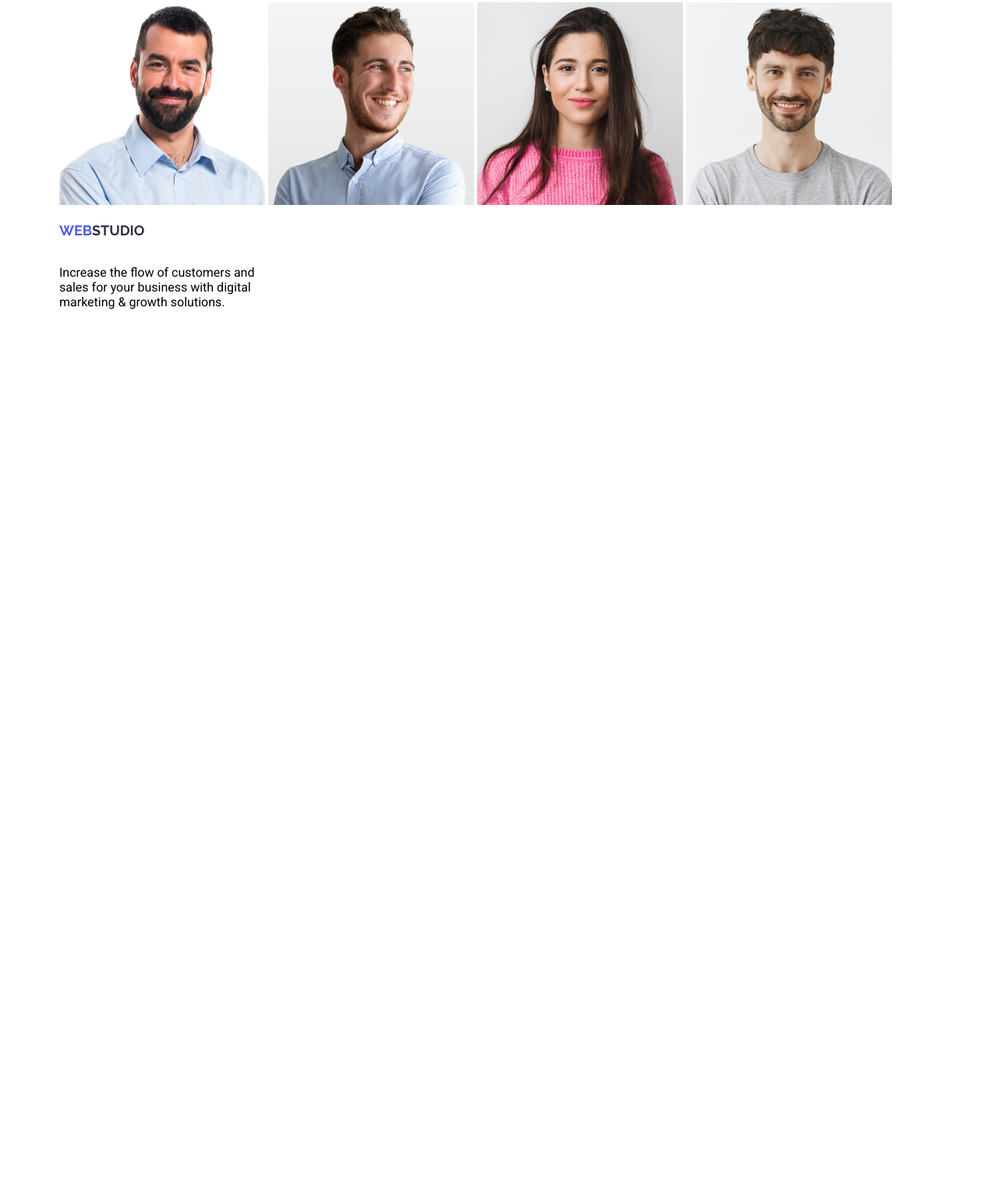
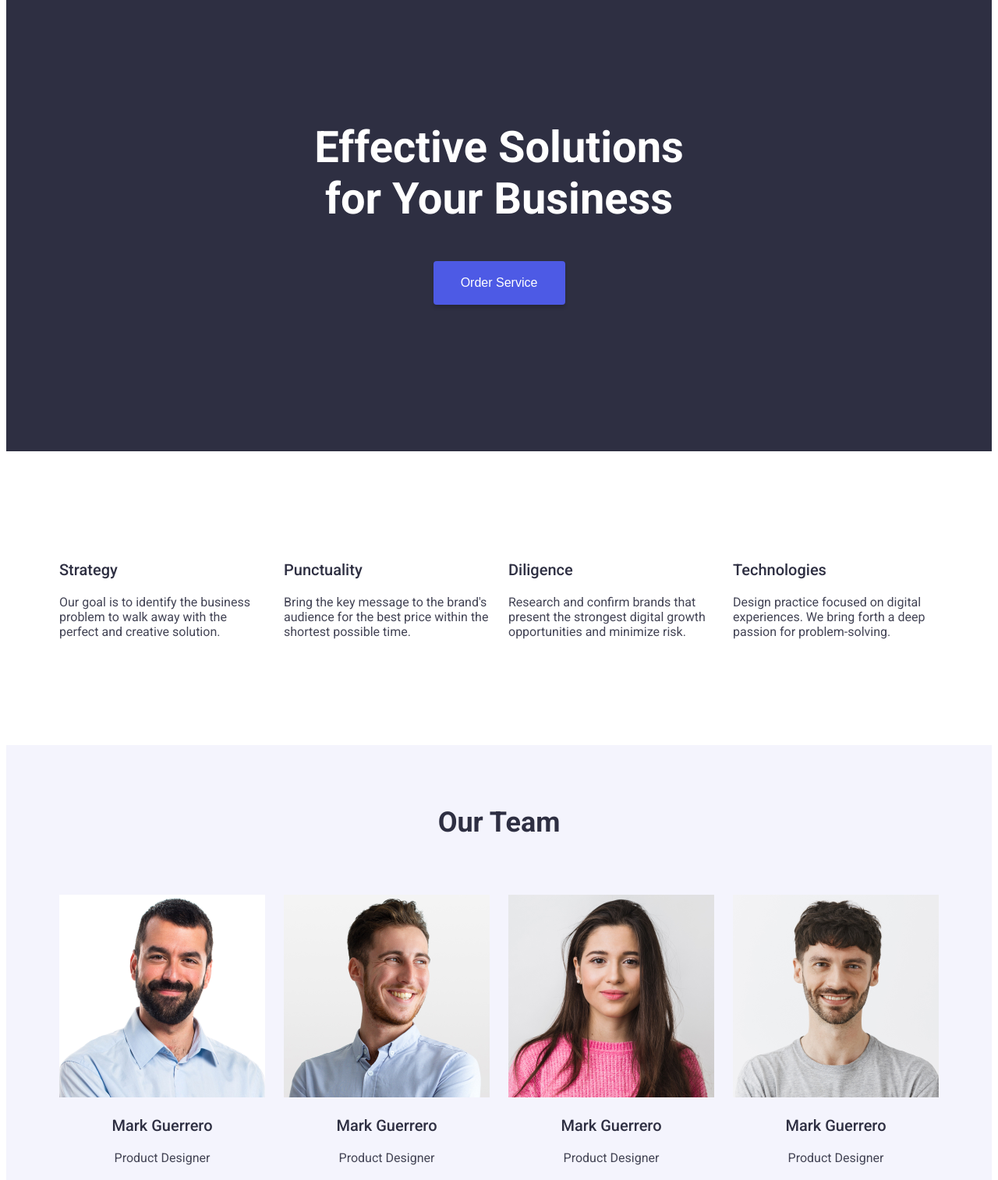
Before and after one commit to Savranin-Denis/goit-markup-hw-01, a plain HTML site: page index.html in a window 1280 px wide. Shown: the part 158-1672 px from the top of the page at 78% size. Before the commit the page ends 800 px from the top, so only its background shows below. Drawn offline with Linux system fonts and the light colour scheme.

Commit message:
added body, start footer

```diff
--- a/css/styles.css
+++ b/css/styles.css
@@ -7,6 +7,26 @@ body {
   max-width: 1128px;
   margin: 0 auto;
   padding: 0 15px;
+}
+
+.container-2 {
+  max-width: 1128px;
+  margin: 0 auto;
+  padding-top: 120px;
+  padding-bottom: 120px;
+  margin: auto;
+  display: flex;
+  justify-content: space-between;
+  align-items: center;
+  position: relative;
+}
+
+.container-3 {
+  max-width: 1128px;
+}
+
+.ideas {
+  width: calc((1128px / 4) - (24px * 3) / 4);
 }
 
 .logo {
@@ -40,6 +60,13 @@ body {
   color: #2e2f42;
 }
 
+.studio-2 {
+  font-family: "Raleway", sans-serif;
+  font-weight: 700;
+  font-size: 18px;
+  color: #f4f4fd;
+}
+
 .ul-top {
   list-style: none;
   display: flex;
@@ -69,7 +96,106 @@ body {
   color: #2e2f42;
 }
 
-.nav-footer {
+.main-page {
+  width: 100%;
+  background: #2e2f42;
+  padding-top: 188px;
+  padding-bottom: 188px;
+  text-align: center;
+}
+
+.main-text {
+  font-weight: 700;
+  font-size: 56px;
+  color: #fff;
+}
+
+.form-btn {
+  border-radius: 4px;
+  padding: 16px 32px;
+  width: 169px;
+  height: 56px;
+  padding: 16px 32px;
+  cursor: pointer;
+  box-shadow: 0 4px 4px 0 rgba(0, 0, 0, 0.15);
+  background: #4d5ae5;
+  font-weight: 500;
+  font-size: 16px;
+  color: #fff;
+  border: none;
+}
+
+.ideas-main {
+  font-weight: 500;
+  font-size: 20px;
+  color: #2e2f42;
+}
+
+.ideas-mini {
+  font-weight: 400;
+  font-size: 16px;
+  color: #434455;
+}
+
+.autors {
+  padding-top: 48px;
+  padding-bottom: 100px;
+  text-align: center;
+  width: 100%;
+  background: #f4f4fd;
+}
+
+.wrapper {
+  margin: auto;
+  display: flex;
+  justify-content: space-between;
+  align-items: center;
+  width: 1128px;
+  position: relative;
+}
+
+.autors-name {
+  margin-bottom: 72px;
+  font-weight: 700;
+  font-size: 36px;
+  color: #2e2f42;
+}
+
+.autors-item {
+  width: calc((1128px / 4) - (24px * 3) / 4);
+}
+
+.autors-item-2 {
+  font-weight: 500;
+  font-size: 20px;
+  text-align: center;
+  color: #2e2f42;
+}
+
+.autors-item-3 {
+  font-weight: 400;
+  font-size: 16px;
+  text-align: center;
+  color: #434455;
+}
+
+.footer-st {
+  padding-top: 100px;
+  padding-bottom: 100px;
   height: 312px;
-  align-items: center;
+  text-align: center;
+  width: 100%;
+  background: #2e2f42;
 }
+
+.footer-page {
+  width: 100%;
+  background: #2e2f42;
+  height: 312px;
+}
+
+.footer-mini {
+  font-weight: 400;
+  font-size: 16px;
+  color: #f4f4fd;
+}
--- a/index.html
+++ b/index.html
@@ -53,33 +53,87 @@
             </div>
 
         </header>
+    </div>
 
-        <main>
-            <h1>Effective Solutions for Your Business</h1>
-            <img src="./images/img-1.jpg" alt="Mark Guerrero
-                         Product Designer" width="264px" />
-            <img src="./images/img-2.jpg" alt="Tom Ford
-                         Frontend Developer" width="264px" />
-            <img src="./images/img-3.jpg" alt="Camila Garcia
-                         Marketing" width="264px" />
-            <img src="./images/img-4.jpg" alt="Daniel Wilson
-                         UI Designer" width="264px" />
-        </main>
+    <main>
+        <section class="main-page">
+            <h1 class="main-text">Effective Solutions<br />
+                for Your Business</h1>
+            <button class="form-btn">Order Service</button>
+        </section>
 
-        <footer>
-            <div class="nav-footer">
+        <div class="container-2">
+            <div class="ideas">
+                <h3 class="ideas-main">Strategy</h3>
+                <p class="ideas-mini">
+                    Our goal is to identify the business
+                    problem to walk away with the perfect and creative solution.
+                </p>
+            </div>
+            <div class="ideas">
+                <h3 class="ideas-main">Punctuality</h3>
+                <p class="ideas-mini">
+                    Bring the key message to the brand's audience for the best price within the shortest possible time.
+                </p>
+            </div>
+            <div class="ideas">
+                <h3 class="ideas-main">Diligence</h3>
+                <p class="ideas-mini">
+                    Research and confirm brands that present the strongest digital growth opportunities and minimize
+                    risk.
+                </p>
+            </div>
+            <div class="ideas">
+                <h3 class="ideas-main">Technologies</h3>
+                <p class="ideas-mini">
+                    Design practice focused on digital experiences. We bring forth a deep passion for problem-solving.
+                </p>
+            </div>
+        </div>
+
+        <section class="autors">
+            <h2 class="autors-name">Our Team</h2>
+
+            <div class="wrapper">
+                <div class="autors-item">
+                    <img src="images/img-1.jpg" alt="Mark Guerrero Product Designer" width="264px">
+                    <h3 class="autors-item-2">Mark Guerrero</h3>
+                    <p class="autors-item-3">Product Designer</p>
+                </div>
+                <div class="autors-item">
+                    <img src="images/img-2.jpg" alt="Tom Ford Frontend Developer" width="264px">
+                    <h3 class="autors-item-2">Mark Guerrero</h3>
+                    <p class="autors-item-3">Product Designer</p>
+                </div>
+                <div class="autors-item">
+                    <img src="images/img-3.jpg" alt="Camila Garcia Marketing" width="264px">
+                    <h3 class="autors-item-2">Mark Guerrero</h3>
+                    <p class="autors-item-3">Product Designer</p>
+                </div>
+                <div class="autors-item">
+                    <img src="images/img-4.jpg" alt="Daniel Wilson UI Designer" width="264px">
+                    <h3 class="autors-item-2">Mark Guerrero</h3>
+                    <p class="autors-item-3">Product Designer</p>
+                </div>
+            </div>
+        </section>
+    </main>
+
+    <footer>
+        <section class="footer-page">
+            <div class="container-3">
                 <a class="logo-2" href="#">
                     <p class="web">WEB</p>
-                    <p class="studio">STUDIO</p>
+                    <p class="studio-2">STUDIO</p>
                 </a>
-                <p>
+                <p class="footer-mini">
                     Increase the flow of customers and<br />
                     sales for your business with digital<br />
                     marketing & growth solutions.
                 </p>
             </div>
-        </footer>
-    </div>
+        </section>
+    </footer>
 </body>
 
 </html>
```
